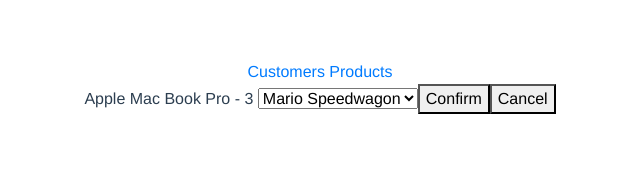
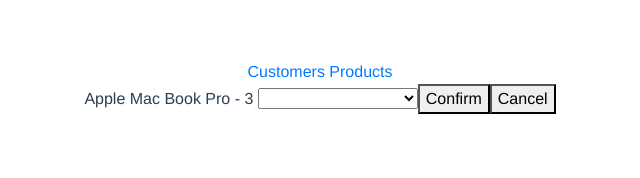
Before and after one commit to andrija989/store-app, a Vue app: page /products/1 in a window 1280 px wide. Shown: the top 178 px of the page, without its empty margins (320-960 px from the left). Built offline with nearby package versions, Linux system fonts and the light colour scheme.

Commit message:
Zavrsen projekat

```diff
--- a/src/components/AppProducts.vue
+++ b/src/components/AppProducts.vue
@@ -35,7 +35,7 @@ export default {
   computed: {
     filteredArray() {
         return this.products.filter(product => {
-            return product.name.includes(this.term)
+            return product.name.toLowerCase().includes(this.term.toLowerCase())
         })
     }
   },
--- a/src/components/AppProductsSingle.vue
+++ b/src/components/AppProductsSingle.vue
@@ -1,12 +1,12 @@
 <template>
     <div>
         {{ product.name }} - {{ product.quantity}}
-        <select id='customerSelect'>
-            <option v-for='(customer,index) in customers' :key="index">
+        <select id='customerSelect' v-model="selectedCustomer">
+            <option  v-for='(customer,index) in customers' :key="index" :value="customer">
                 {{ customer.fullName}}
             </option>
         </select>
-        <button @click="handleConfirm(customer,product)">Confirm</button>
+        <button @click="handleConfirm(selectedCustomer,product)">Confirm</button>
         <button @click="handleCancel">Cancel</button>
     </div>
 
@@ -28,14 +28,17 @@ export default {
 
   data() {
       return {
-          customers: customerService.list()
+          customers: customerService.list(),
+          selectedCustomer: {}
       }
   },
 
   methods: {
-      handleConfirm(customer,product) {
-          return customerService.addProductToCustomer(customer,product)
-          console.log(customer)
+      handleConfirm(selectedCustomer,product) {
+          console.log(this.selectedCustomer.id)
+          productService.decrement(product)
+          return customerService.addProductToCustomer(this.selectedCustomer,product.name)
+
       },
       handleCancel() {
 
```
